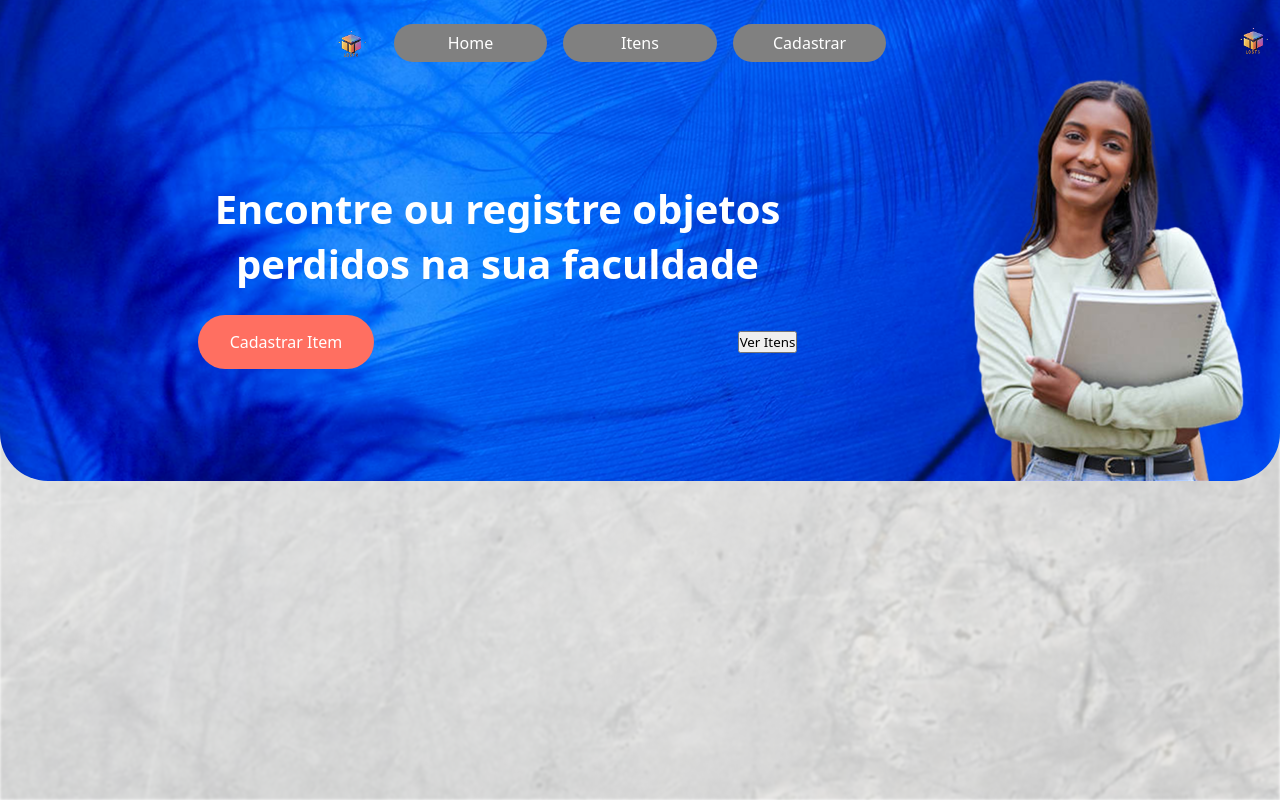
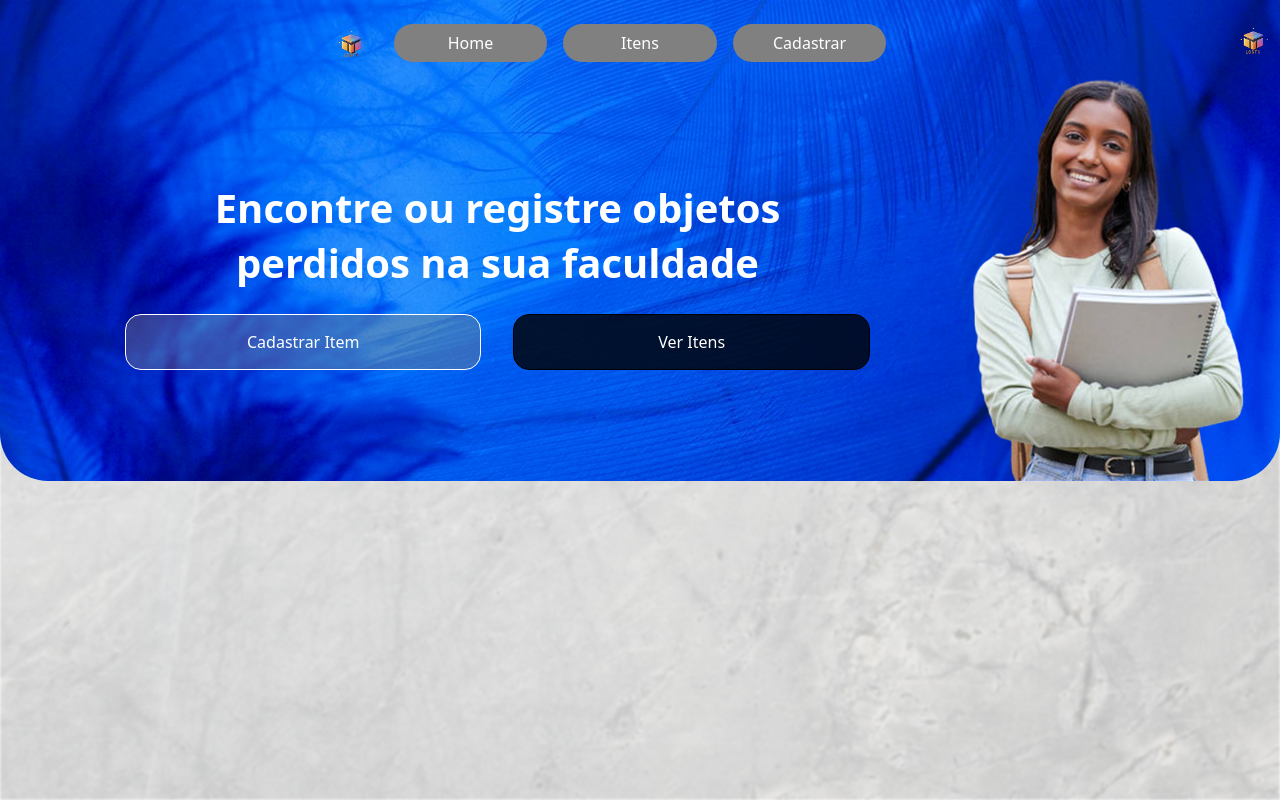
Before and after one commit to Nicolas-Florencio/Losts, a React (Vite) app in the folder front/: page / in a window 1280 px wide. Built offline with nearby package versions, Linux system fonts and the light colour scheme.

Commit message:
FInalizado banner

```diff
--- a/front/src/App.css
+++ b/front/src/App.css
@@ -3,6 +3,7 @@ body {
   margin: 0;
   min-height: 100vh;
   overflow: hidden;
+  font-family: 'Roboto', sans-serif;
 }
 
 body::before {
@@ -15,7 +16,6 @@ body::before {
 }
 
 .App {
-  font-family: 'Roboto', sans-serif;
   color: #ffff;
   text-align: center;
   /* min-height: 100vh; */
--- a/front/src/components/Banner/Banner.module.css
+++ b/front/src/components/Banner/Banner.module.css
@@ -20,7 +20,7 @@
 }
 
 .botoes {
-    width: 100%;
+    width: 80%;
     display: flex;
     align-items: center;
     justify-content: space-around;
@@ -29,12 +29,53 @@
 
 .botao1 {
     padding: 1rem 2rem;
-    border-radius: 2rem;
+    border-radius: 1rem;
     border: none;
-    background-color: #ff6f61;
+    background-color: rgba(128, 128, 128, 0.4);
     color: #fff;
     font-size: 1rem;
     cursor: pointer;
+    width: 50%;
+    border: 1px solid #fff;
+    transition: all 0.1s ease;
+    transform: scale(1);
+}
+
+.botao1:hover {
+  background-color: rgba(255, 255, 255, 0.8); /* fica clarin */
+  color: #000;
+  transform: scale(1.05) translateY(-2px); /* sobre o botao */
+}
+
+.botao1:active {
+  transform: scale(0.97) translateY(0); /* faz ele voltar */
+  transition: transform 0.05s ease;
+}
+
+.botao2 {
+    padding: 1rem 2rem;
+    border-radius: 1rem;
+    border: none;
+    background-color: rgba(0, 0, 0, 0.8);
+    color: #fff;
+    font-size: 1rem;
+    cursor: pointer;
+    width: 50%;
+    border: 1px solid #000;
+    transition: all 0.1s ease;
+    transform: scale(1);
+}
+
+.botao2:hover {
+  background-color: rgba(255, 255, 255, 0.8); /* fica clarin */
+  color: #000;
+  transform: scale(1.05) translateY(-2px); /* sobre o botao */
+  border: 1px solid #fff;
+}
+
+.botao2:active {
+  transform: scale(0.97) translateY(0); /* faz ele voltar */
+  transition: transform 0.05s ease;
 }
 
 .imagem {
```
